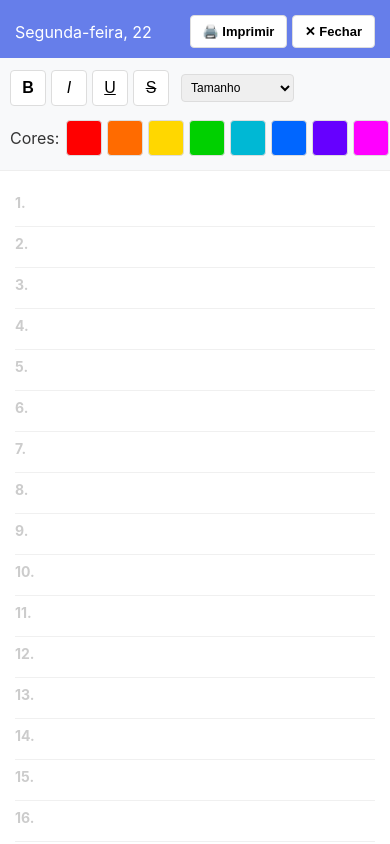
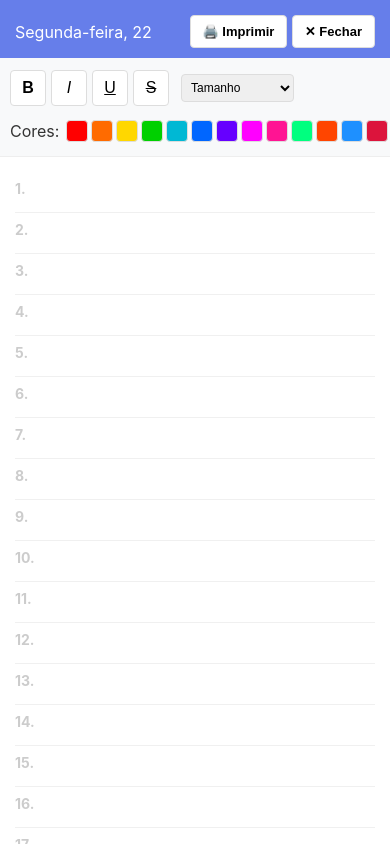
Before and after one commit to grupofakrivasconcellos-source/app, a website: page index.html in a window 390 px wide. Both pictures are taken after a click on the element 97 px from the left and 250 px from the top of the page. Drawn offline with Linux system fonts and the light colour scheme.

Commit message:
Ajuste: Redução de 20% no tamanho dos marcadores de cor para iPhone retrato

```diff
--- a/styles.css
+++ b/styles.css
@@ -408,18 +408,30 @@ body {
 
 .color-buttons {
     display: flex;
-    gap: 5px;
+    gap: 4px;
     overflow-x: auto;
     padding: 2px;
+    -webkit-overflow-scrolling: touch;
 }
 
 .color-btn {
-    width: 32px; /* Aumentado para melhor toque no mobile */
-    height: 32px;
+    width: 25px; /* Reduzido em ~20% para caber melhor no iPhone */
+    height: 25px;
     border-radius: 50%;
     border: 1px solid #ddd;
     cursor: pointer;
     flex-shrink: 0;
+}
+
+/* Ajuste para iPhone Retrato */
+@media screen and (max-width: 480px) {
+    .color-buttons {
+        gap: 3px;
+    }
+    .color-btn {
+        width: 22px !important;
+        height: 22px !important;
+    }
 }
 
 .notebook-container {
```
